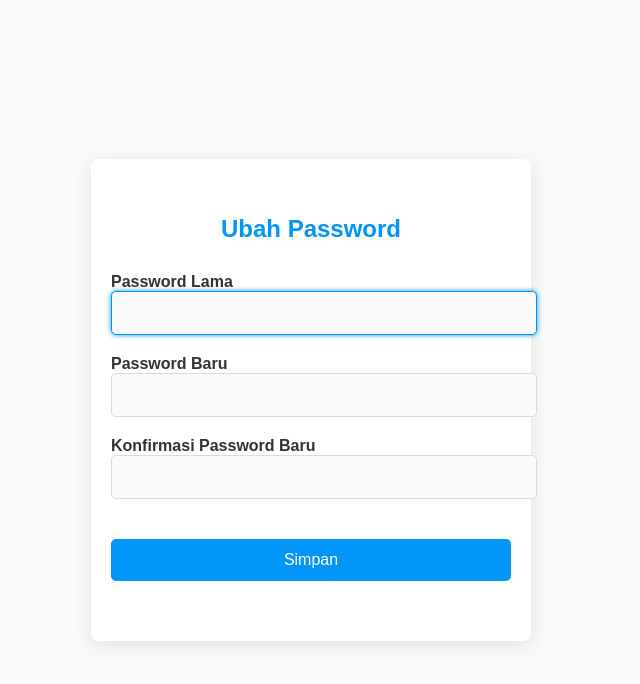
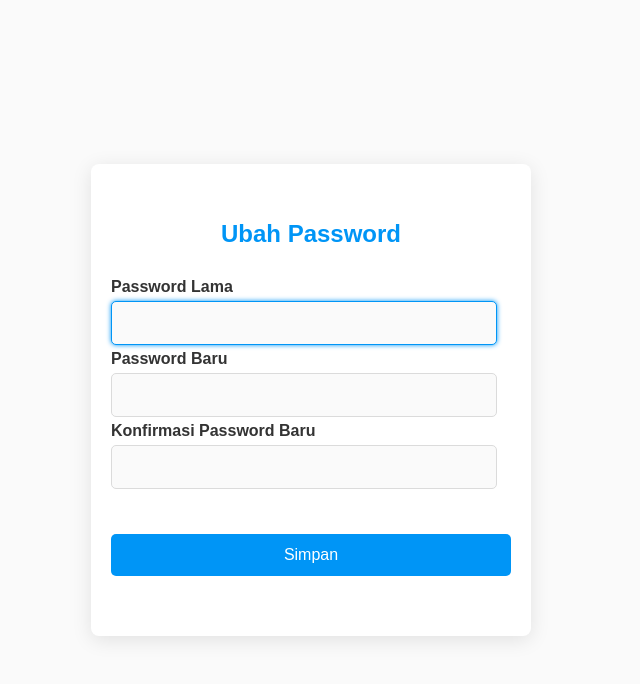
Before and after one commit to fajar-i/Resfound, a Django app: page /settings/ in a window 1280 px wide. Shown: the top 684 px of the page, without its empty margins (329-969 px from the left). Run offline with Django 5.2, Linux system fonts and the light colour scheme; the visitor is signed in with stand-in values (Sample User, id 1).

Commit message:
benerin reset pw

```diff
--- a/survey/templates/change_password.html
+++ b/survey/templates/change_password.html
@@ -41,6 +41,7 @@
 
         .form-group {
             margin-bottom: 20px;
+            margin-right: auto;
         }
 
         label {
@@ -52,15 +53,19 @@
             padding: 12px;
             border: 1px solid #dbdbdb;
             border-radius: 5px;
-            width: 100%;
+            width: 90%;
             font-size: 16px;
             background-color: #fafafa;
+            margin-top: 5px;
+            margin-bottom: 5px;
         }
 
         input[type="password"]:focus {
             border-color: #0095f6;
             outline: none;
             box-shadow: 0 0 5px #0095f6;
+            margin-top: 5px;
+            margin-bottom: 5px;
         }
 
         button {
@@ -100,12 +105,8 @@
             <div class="form-group">
                 <label for="id_old_password">Password Lama</label>
                 {{ form.old_password }}
-            </div>
-            <div class="form-group">
                 <label for="id_new_password1">Password Baru</label>
                 {{ form.new_password1 }}
-            </div>
-            <div class="form-group">
                 <label for="id_new_password2">Konfirmasi Password Baru</label>
                 {{ form.new_password2 }}
             </div>
```
